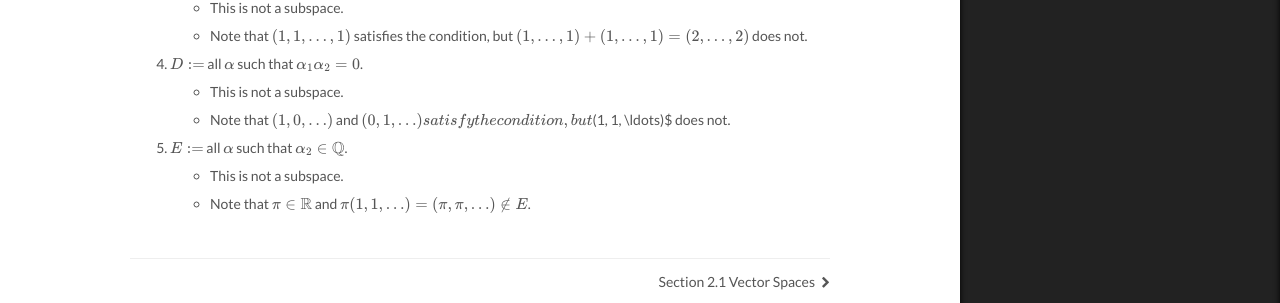
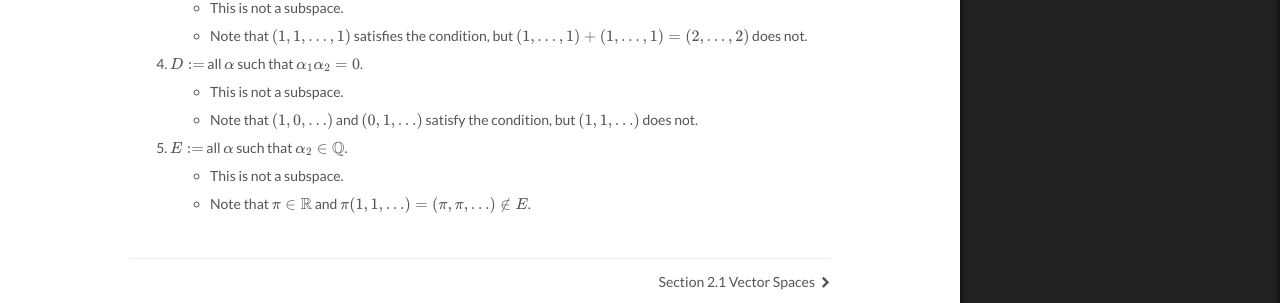
Before and after one commit to owaindex/Rootofallevii.github.io, a Jekyll site: the page built from _posts/2018-02-05-Section-2.2-Subspaces.md, in a window 1280 px wide and 1400 px high, scrolled down 431 px. Shown: the part 896-1199 px from the top of the window. Built offline with Jekyll 4.4.1, drawn with Linux system fonts in a browser that asks for light colours; formulas are drawn with MathJax 3.

```diff
--- a/_posts/2018-02-05-Section-2.2-Subspaces.md
+++ b/_posts/2018-02-05-Section-2.2-Subspaces.md
@@ -33,7 +33,7 @@ Which of the following sets of vectors $\alpha = (\alpha_1, \ldots, \alpha_n) \i
   - Note that $(1, 1, \ldots, 1)$ satisfies the condition, but $(1, \ldots, 1) + (1, \ldots, 1) = (2, \ldots, 2)$ does not.
 4. $D :=$ all $\alpha$ such that $\alpha_1\alpha_2 = 0$.
   - This is not a subspace.
-  - Note that $(1, 0, \ldots)$ and $(0, 1, \ldots) satisfy the condition, but $(1, 1, \ldots)$ does not.
+  - Note that $(1, 0, \ldots)$ and $(0, 1, \ldots)$ satisfy the condition, but $(1, 1, \ldots)$ does not.
 5. $E :=$ all $\alpha$ such that $\alpha_2 \in \mathbb{Q}$.
   - This is not a subspace.
   - Note that $\pi \in \mathbb{R}$ and $\pi(1, 1, \ldots) = (\pi, \pi, \ldots) \notin E$.
```
